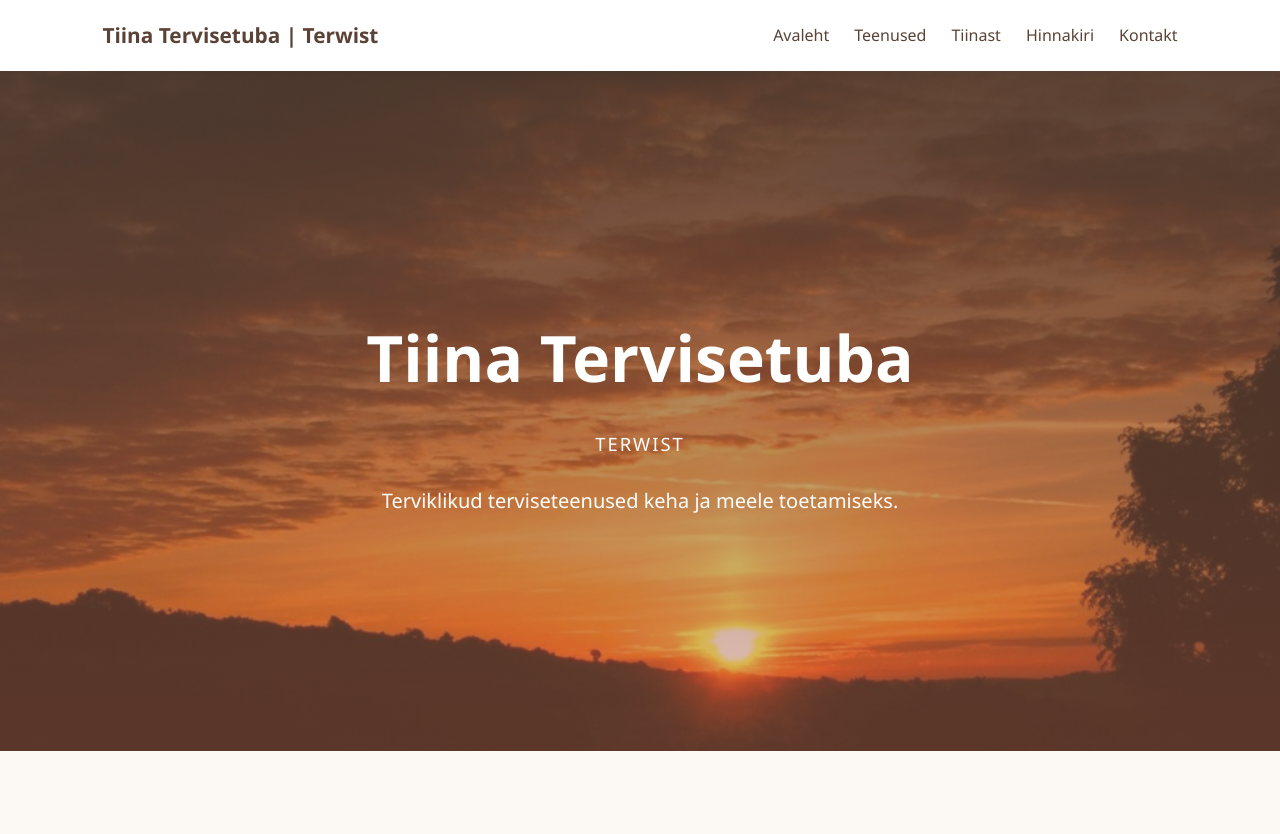
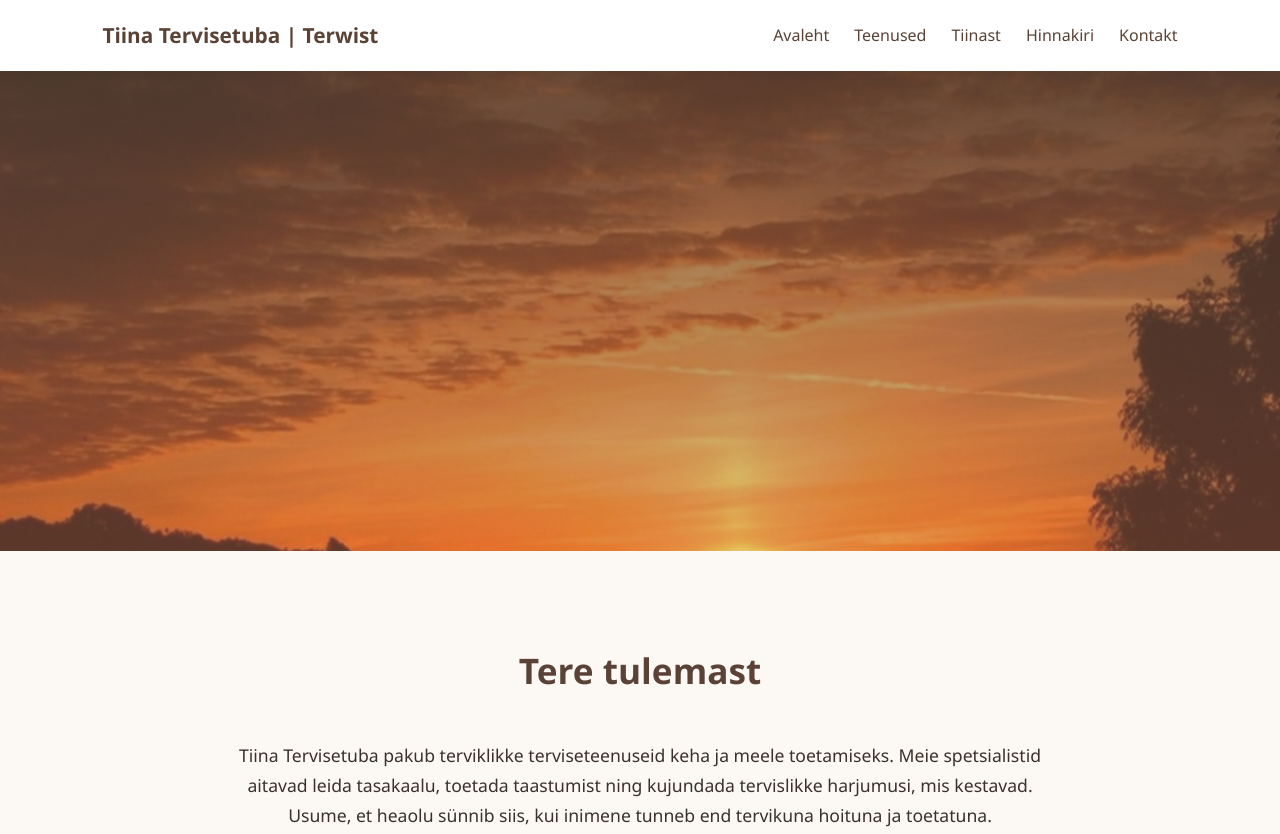
Before and after one commit to Terwist/Terwist, a plain HTML site: page index.html in a window 1280 px wide. Shown: the top 834 px of the page. Drawn offline with Linux system fonts and the light colour scheme.

Commit message:
Modify background image and min-height in index.html
Updated background image and adjusted min-height for layout.

```diff
--- a/index.html
+++ b/index.html
@@ -71,11 +71,11 @@ header{
         rgba(90,67,54,0.75),
         rgba(201,120,92,0.45)
     ),
-    url('taust.jpg');
+    url('taust_final.jpg');
 
     background-size:cover;
     background-position:center;
-    min-height:85vh;
+    min-height:60vh;
 
     display:flex;
     align-items:center;
@@ -266,16 +266,6 @@ Tiina Tervisetuba | Terwist
 
 <div class="hero">
 
-<h1>Tiina Tervisetuba</h1>
-
-<div class="subtitle">
-TERWIST
-</div>
-
-<p>
-Terviklikud terviseteenused keha ja meele toetamiseks.
-</p>
-
 </div>
 
 </header>
```
